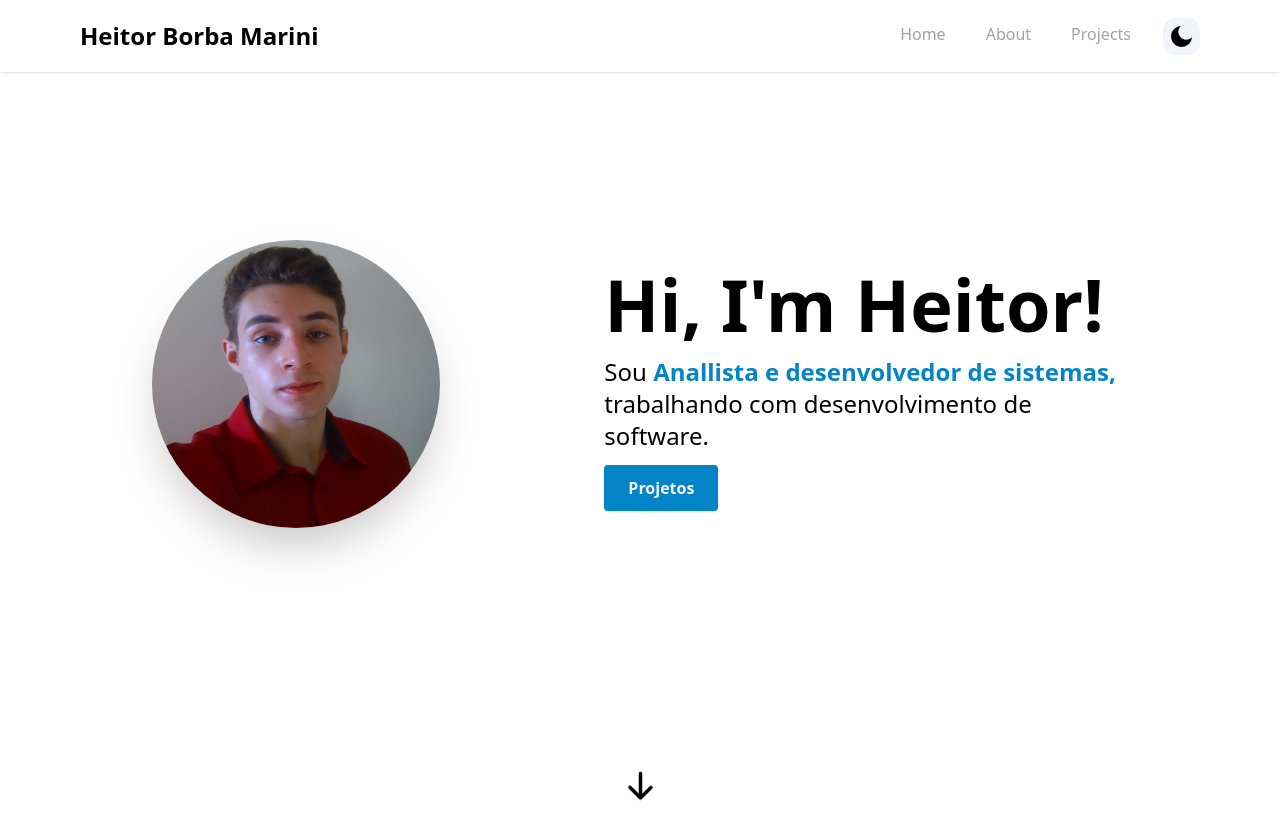
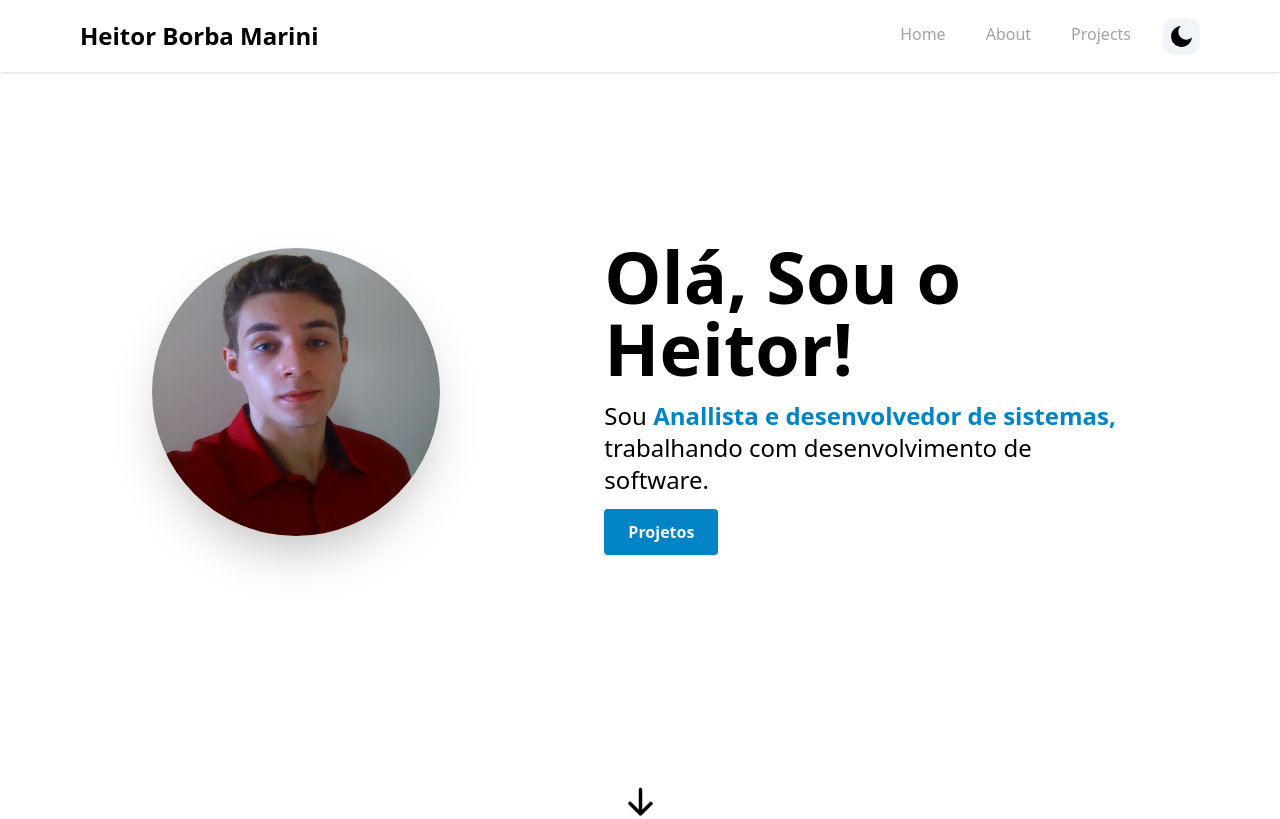
Before and after one commit to HeitorBMarini/portifolio-nextjs-1, a Next.js app: page / in a window 1280 px wide. Shown: the top 819 px of the page. Built offline with nearby package versions, Linux system fonts and the light colour scheme.

Commit message:
atualizando testo no hero section

```diff
--- a/src/components/HeroSection.tsx
+++ b/src/components/HeroSection.tsx
@@ -19,7 +19,7 @@ const HeroSection = () => {
           />
         </div>
         <div className="md:mt-2 md:w-3/5">
-          <h1 className="text-4xl font-bold mt-6 md:mt-0 md:text-7xl">Hi, I&#39;m Heitor!</h1>
+          <h1 className="text-4xl font-bold mt-6 md:mt-0 md:text-7xl">Olá, Sou o  Heitor!</h1>
           <p className="text-lg mt-4 mb-6 md:text-2xl">
             Sou{" "}
             <span className="font-semibold text-sky-600">
```
